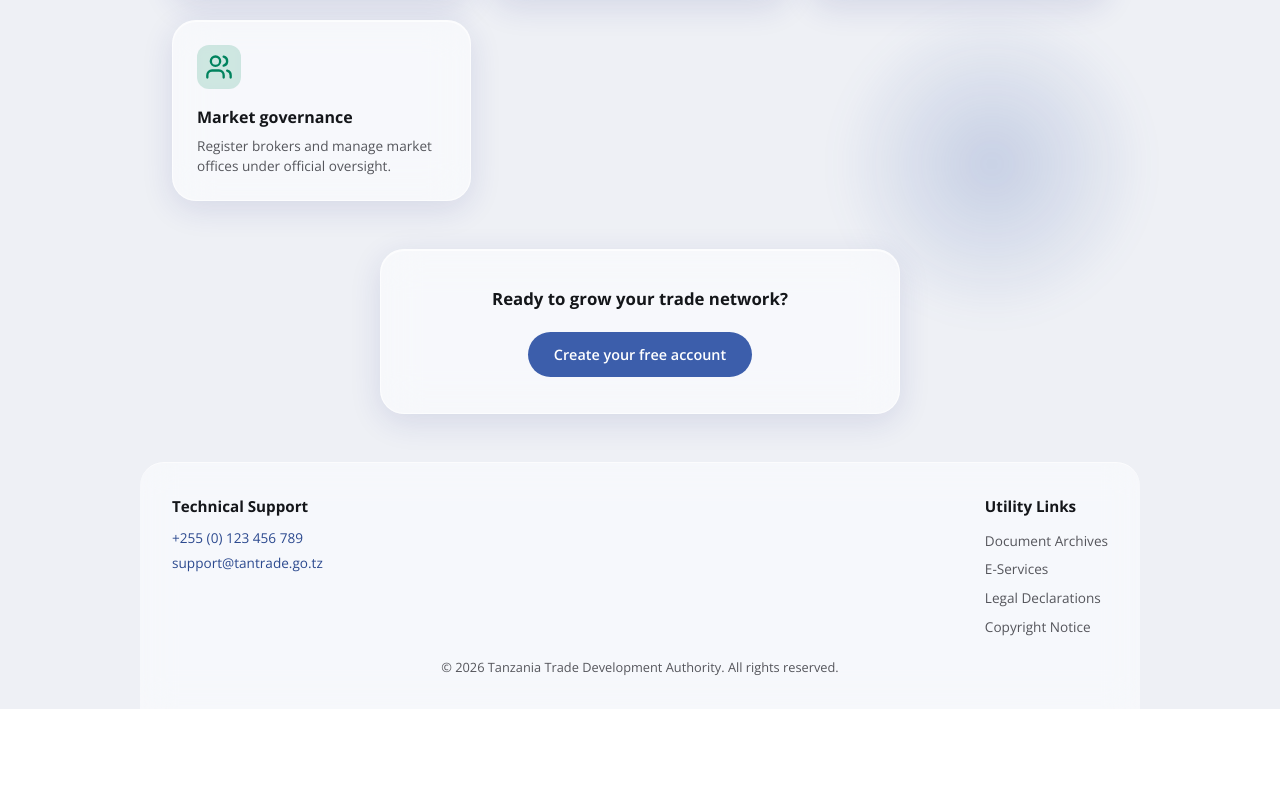
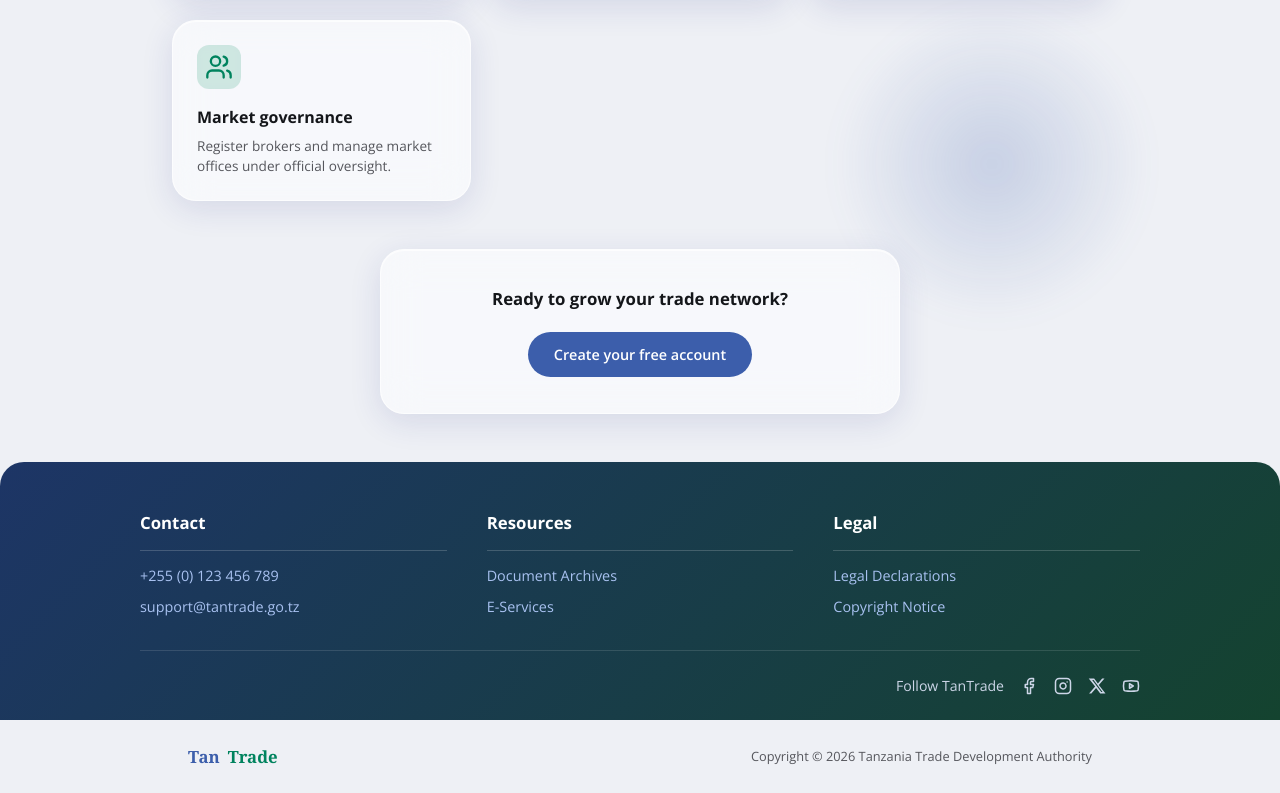
Before and after one commit to primachs/Tantrade-b2b-platform, a React (Vite) app in the folder Frontend/: page / in a window 1280 px wide. Shown: the part 1057-1850 px from the top of the page. Before the commit the page ends 1766 px from the top, so only its background shows below. Built offline with nearby package versions, Linux system fonts and the light colour scheme; no server answers.

Commit message:
Rebuild footer as full-width branded bar with columns and social links

```diff
--- a/Frontend/src/presentation/pages/LandingPage.tsx
+++ b/Frontend/src/presentation/pages/LandingPage.tsx
@@ -1,4 +1,4 @@
-import { ShieldCheck, Zap, MessageSquare, Building2, Search, Users } from "lucide-react";
+import { ShieldCheck, Zap, MessageSquare, Building2, Search, Users, Facebook, Instagram, Youtube } from "lucide-react";
 import { motion } from "motion/react";
 
 type LandingPageProps = {
@@ -183,35 +183,66 @@ export const LandingPage = (_props: LandingPageProps) => {
       </motion.section>
 
       <motion.section
-        style={{ position: "relative", background: "rgba(255,255,255,0.5)", backdropFilter: "blur(16px) saturate(150%)", WebkitBackdropFilter: "blur(16px) saturate(150%)", borderTop: "1px solid rgba(255,255,255,0.6)", borderRadius: "24px 24px 0 0", maxWidth: "1000px", margin: "0 auto", padding: "2rem" }}
+        style={{ position: "relative", padding: 0 }}
         initial={{ opacity: 0 }}
         whileInView={{ opacity: 1 }}
         viewport={{ once: true }}
         transition={{ duration: 0.6 }}
       >
-        <div style={{ display: "flex", justifyContent: "space-between", flexWrap: "wrap", gap: "1.5rem", marginBottom: "1.25rem" }}>
-          <div>
-            <h3 style={{ margin: "0 0 0.6rem", fontSize: "0.95rem", fontWeight: 700, color: "#14161a" }}>Technical Support</h3>
-            <a href="tel:+255123456789" style={{ display: "flex", alignItems: "center", gap: "0.4rem", color: "#2c4a8f", fontSize: "0.85rem", marginBottom: "0.3rem", textDecoration: "none" }}>
-              +255 (0) 123 456 789
+        <div style={{ background: "linear-gradient(135deg, #1d3566, #14432f)", borderRadius: "24px 24px 0 0", padding: "3rem 3rem 1.5rem" }}>
+          <div style={{ maxWidth: "1000px", margin: "0 auto 2rem", display: "grid", gridTemplateColumns: "repeat(auto-fit, minmax(180px, 1fr))", gap: "2.5rem" }}>
+            <div>
+              <h3 style={{ color: "#fff", fontSize: "1.05rem", fontWeight: 700, margin: "0 0 0.9rem", paddingBottom: "0.9rem", borderBottom: "1px solid rgba(255,255,255,0.18)" }}>Contact</h3>
+              <div style={{ display: "flex", flexDirection: "column", gap: "0.6rem" }}>
+                <a href="tel:+255123456789" style={{ color: "#a8c1f0", fontSize: "0.9rem", textDecoration: "none" }}>
+                  +255 (0) 123 456 789
+                </a>
+                <a href="mailto:support@tantrade.go.tz" style={{ color: "#a8c1f0", fontSize: "0.9rem", textDecoration: "none" }}>
+                  support@tantrade.go.tz
+                </a>
+              </div>
+            </div>
+            <div>
+              <h3 style={{ color: "#fff", fontSize: "1.05rem", fontWeight: 700, margin: "0 0 0.9rem", paddingBottom: "0.9rem", borderBottom: "1px solid rgba(255,255,255,0.18)" }}>Resources</h3>
+              <div style={{ display: "flex", flexDirection: "column", gap: "0.6rem" }}>
+                <a href="#archives" style={{ color: "#a8c1f0", fontSize: "0.9rem", textDecoration: "none" }}>Document Archives</a>
+                <a href="#e-services" style={{ color: "#a8c1f0", fontSize: "0.9rem", textDecoration: "none" }}>E-Services</a>
+              </div>
+            </div>
+            <div>
+              <h3 style={{ color: "#fff", fontSize: "1.05rem", fontWeight: 700, margin: "0 0 0.9rem", paddingBottom: "0.9rem", borderBottom: "1px solid rgba(255,255,255,0.18)" }}>Legal</h3>
+              <div style={{ display: "flex", flexDirection: "column", gap: "0.6rem" }}>
+                <a href="#legal" style={{ color: "#a8c1f0", fontSize: "0.9rem", textDecoration: "none" }}>Legal Declarations</a>
+                <a href="#copyright" style={{ color: "#a8c1f0", fontSize: "0.9rem", textDecoration: "none" }}>Copyright Notice</a>
+              </div>
+            </div>
+          </div>
+
+          <div style={{ maxWidth: "1000px", margin: "0 auto", display: "flex", justifyContent: "flex-end", alignItems: "center", gap: "1rem", paddingTop: "1.5rem", borderTop: "1px solid rgba(255,255,255,0.12)", flexWrap: "wrap" }}>
+            <span style={{ color: "#cdd6e8", fontSize: "0.88rem" }}>Follow TanTrade</span>
+            <a href="#" style={{ color: "#cdd6e8", display: "flex" }} aria-label="Facebook">
+              <Facebook style={{ width: "18px", height: "18px" }} />
             </a>
-            <a href="mailto:support@tantrade.go.tz" style={{ display: "flex", alignItems: "center", gap: "0.4rem", color: "#2c4a8f", fontSize: "0.85rem", textDecoration: "none" }}>
-              support@tantrade.go.tz
+            <a href="#" style={{ color: "#cdd6e8", display: "flex" }} aria-label="Instagram">
+              <Instagram style={{ width: "18px", height: "18px" }} />
+            </a>
+            <a href="#" style={{ color: "#cdd6e8", display: "flex" }} aria-label="X">
+              <svg width="18" height="18" viewBox="0 0 24 24" fill="currentColor"><path d="M18.9 2H22l-7.6 8.7L23.3 22h-7l-5.5-7.2L4.5 22H1.4l8.1-9.3L1 2h7.2l5 6.6zm-1.2 18h1.7L7.4 4H5.6z" /></svg>
+            </a>
+            <a href="#" style={{ color: "#cdd6e8", display: "flex" }} aria-label="YouTube">
+              <Youtube style={{ width: "18px", height: "18px" }} />
             </a>
           </div>
-          <div>
-            <h3 style={{ margin: "0 0 0.6rem", fontSize: "0.95rem", fontWeight: 700, color: "#14161a" }}>Utility Links</h3>
-            <ul style={{ listStyle: "none", padding: 0, margin: 0, display: "flex", flexDirection: "column", gap: "0.3rem" }}>
-              <li><a href="#archives" style={{ color: "#55565c", fontSize: "0.85rem", textDecoration: "none" }}>Document Archives</a></li>
-              <li><a href="#e-services" style={{ color: "#55565c", fontSize: "0.85rem", textDecoration: "none" }}>E-Services</a></li>
-              <li><a href="#legal" style={{ color: "#55565c", fontSize: "0.85rem", textDecoration: "none" }}>Legal Declarations</a></li>
-              <li><a href="#copyright" style={{ color: "#55565c", fontSize: "0.85rem", textDecoration: "none" }}>Copyright Notice</a></li>
-            </ul>
+        </div>
+
+        <div style={{ maxWidth: "1000px", margin: "0 auto", padding: "1.5rem 3rem", display: "flex", justifyContent: "space-between", alignItems: "center", flexWrap: "wrap", gap: "1rem" }}>
+          <div style={{ display: "flex", alignItems: "center", gap: "0.5rem", fontFamily: "Georgia, serif", fontWeight: 700, fontSize: "1.05rem" }}>
+            <span style={{ color: "#3c5eab" }}>Tan</span><span style={{ color: "#00835e" }}>Trade</span>
           </div>
+          <p style={{ fontSize: "0.8rem", color: "#55565c", margin: 0 }}>
+            Copyright &copy; 2026 Tanzania Trade Development Authority
+          </p>
         </div>
-        <p style={{ textAlign: "center", fontSize: "0.8rem", color: "#55565c", margin: 0 }}>
-          &copy; 2026 Tanzania Trade Development Authority. All rights reserved.
-        </p>
       </motion.section>
 
       <style>{`
```
Also changed, not shown: 1 other file (tests, documents, lock files or other folders).
